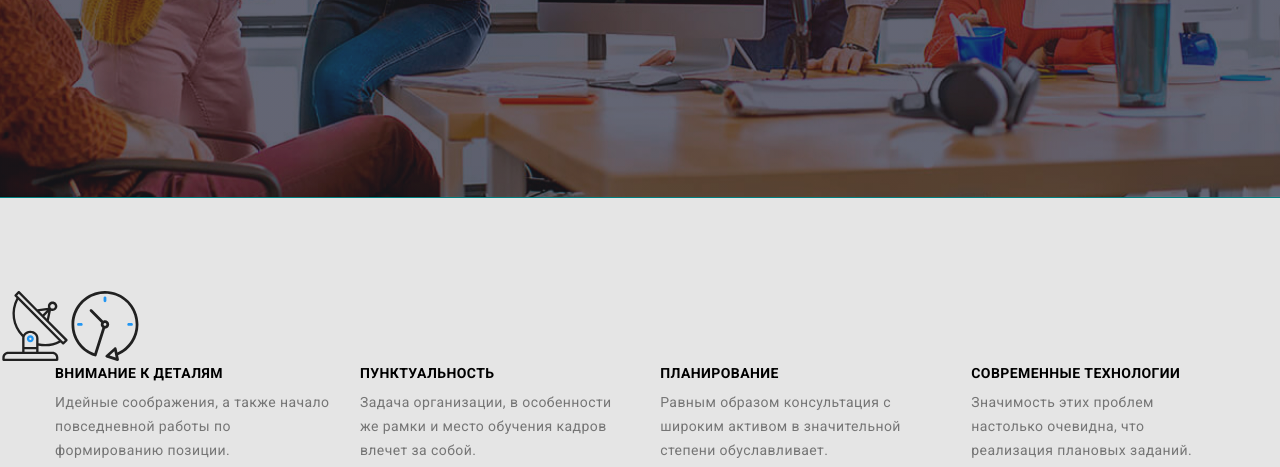
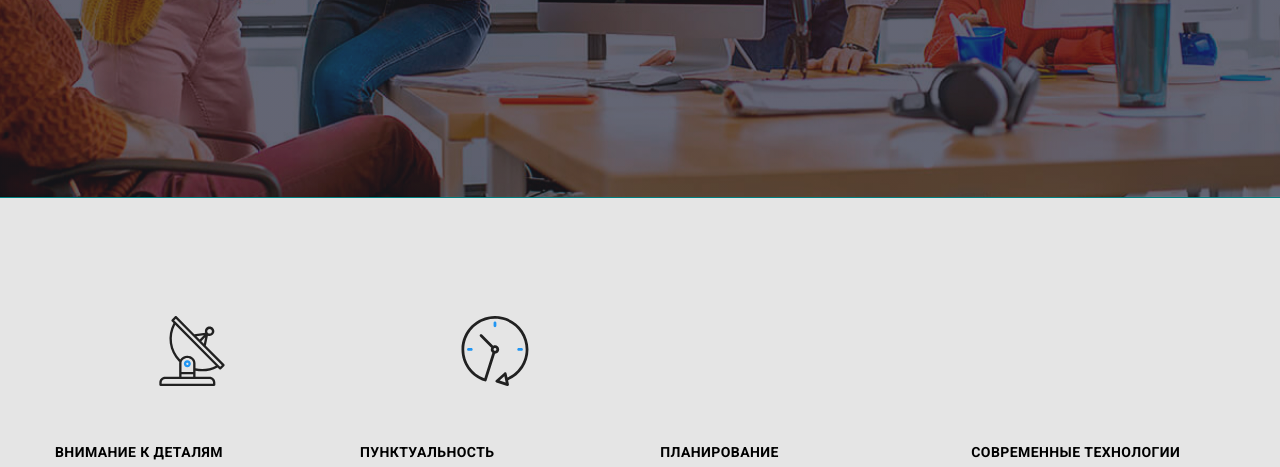
Before and after one commit to SerhiiFilippskiyi/goit-markup-hw-04, a plain HTML site: page index.html in a window 1280 px wide. Shown: the part 483-950 px from the top of the page. Drawn offline with nearby package versions, Linux system fonts and the light colour scheme.

Commit message:
css icon

```diff
--- a/css/style.css
+++ b/css/style.css
@@ -105,8 +105,12 @@ li {
   color: var(--primary-text-color);
 }
 .contact-icon {
-  margin-right: 20px;
-  color: #757575;
+  margin-right: 10px;
+  fill: currentColor;
+}
+.contact-icon :hover,
+.contact-icon :focus {
+  color: var(--accent-text-color);
 }
 .header-contacts :hover,
 .header-contacts :focus {
@@ -159,6 +163,34 @@ button :focus {
   background-color: var(--title-text-color);
 }
 /*текст приимущества*/
+.text::before {
+  display: block;
+  content: "";
+  height: 120px;
+  background-size: contain;
+  background-repeat: no-repeat;
+  background-position: center;
+  border-radius: 4px;
+}
+.icon-antena::before {
+  background-image: url(../img/antenna.svg);
+  background-size: 70px;
+  padding-top: 28px;
+  padding-bottom: 22px;
+  padding-left: 89px;
+  padding-right: 111px;
+}
+.icon-clock::before{
+  background-image: url(../img/clock.svg);
+  background-size: 70px;
+  padding-left: 100px;
+  padding-right: 100px;
+  padding-top: 25px;
+  padding-bottom: 22px;
+
+}
+
+
 .post-benefits {
   padding-top: 94px;
   padding-bottom: 94px;
@@ -174,6 +206,7 @@ button :focus {
   text-transform: uppercase;
   color: var(--title-text-color);
   padding-bottom: 10px;
+  padding-top: 33px;
 }
 .post-text {
   font-family: Roboto;
--- a/index.html
+++ b/index.html
@@ -78,20 +78,16 @@
       </section>
       <!-- Преимущества -->
       <section class="post-benefits">
-        <ul class="benefits-icon" style="display: flex;">
-          <li class="detail"><img src="./img/antenna.svg" alt="detail" width="70" height="70"></li>
-          <li class="clock"><img src="./img/clock.svg" alt="clock" width="70" height="70"></li>
-        </ul>
         <div class="container benefits" style="display: flex">
           <ul class="benefits list" style="display: flex">
-            <li class="text">
+            <li class="text icon-antena">
               <h3 class="post-title">Внимание к деталям</h3>
               <p class="post-text">
                 Идейные соображения, а также начало повседневной работы по
                 формированию позиции.
               </p>
             </li>
-            <li class="text">
+            <li class="text icon-clock">
               <h3 class="post-title">Пунктуальность</h3>
               <p class="post-text">
                 Задача организации, в особенности же рамки и место обучения
```
Also changed, not shown: portfolio.html (+6 -5 lines), img/mail.svg, img/symbol-defs.svg (added).
